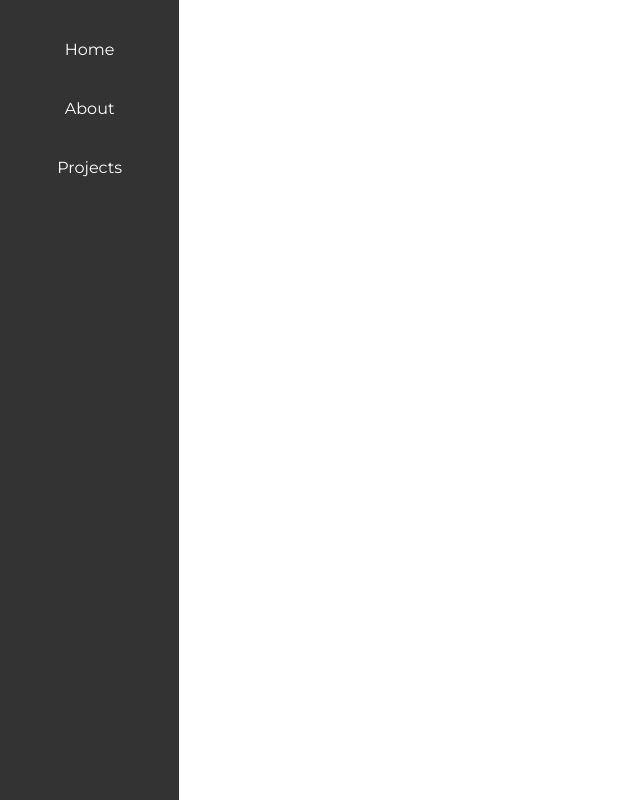
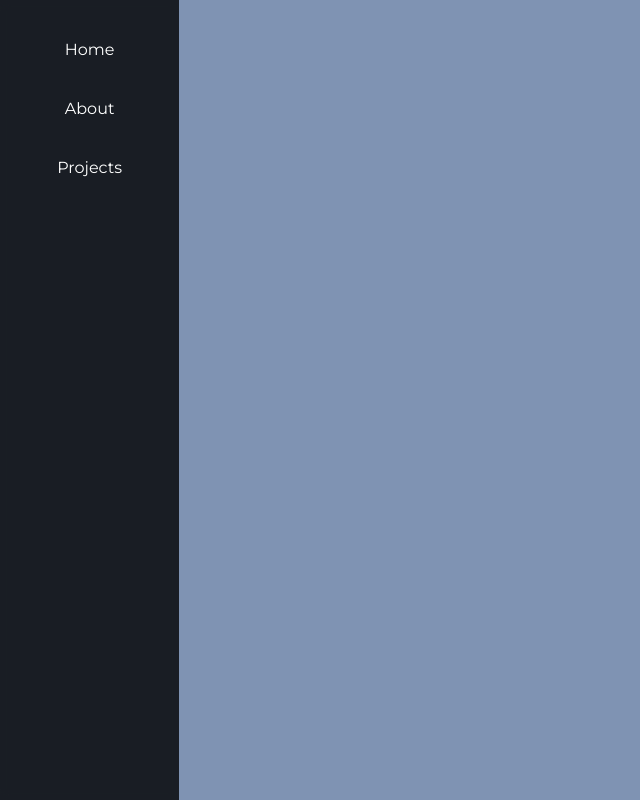
Before and after one commit to kty990/kty990.github.io, a PHP site: page /content/pages/home.html in a window 1280 px wide. Shown: the whole page, without its empty margins (0-640 px from the left). Run offline with PHP 8.4, Linux system fonts and the light colour scheme.

Commit message:
Update site.css

```diff
--- a/content/css/site.css
+++ b/content/css/site.css
@@ -1,4 +1,8 @@
 @import url('https://fonts.googleapis.com/css2?family=Montserrat:ital,wght@0,100;0,200;0,300;0,400;0,500;0,600;0,700;0,800;0,900;1,100;1,200;1,300;1,400;1,500;1,600;1,700;1,800;1,900&display=swap');
+
+html,body {
+    background-color: #7f93b3;
+}
 
 .navbar {
     position: fixed;
```
